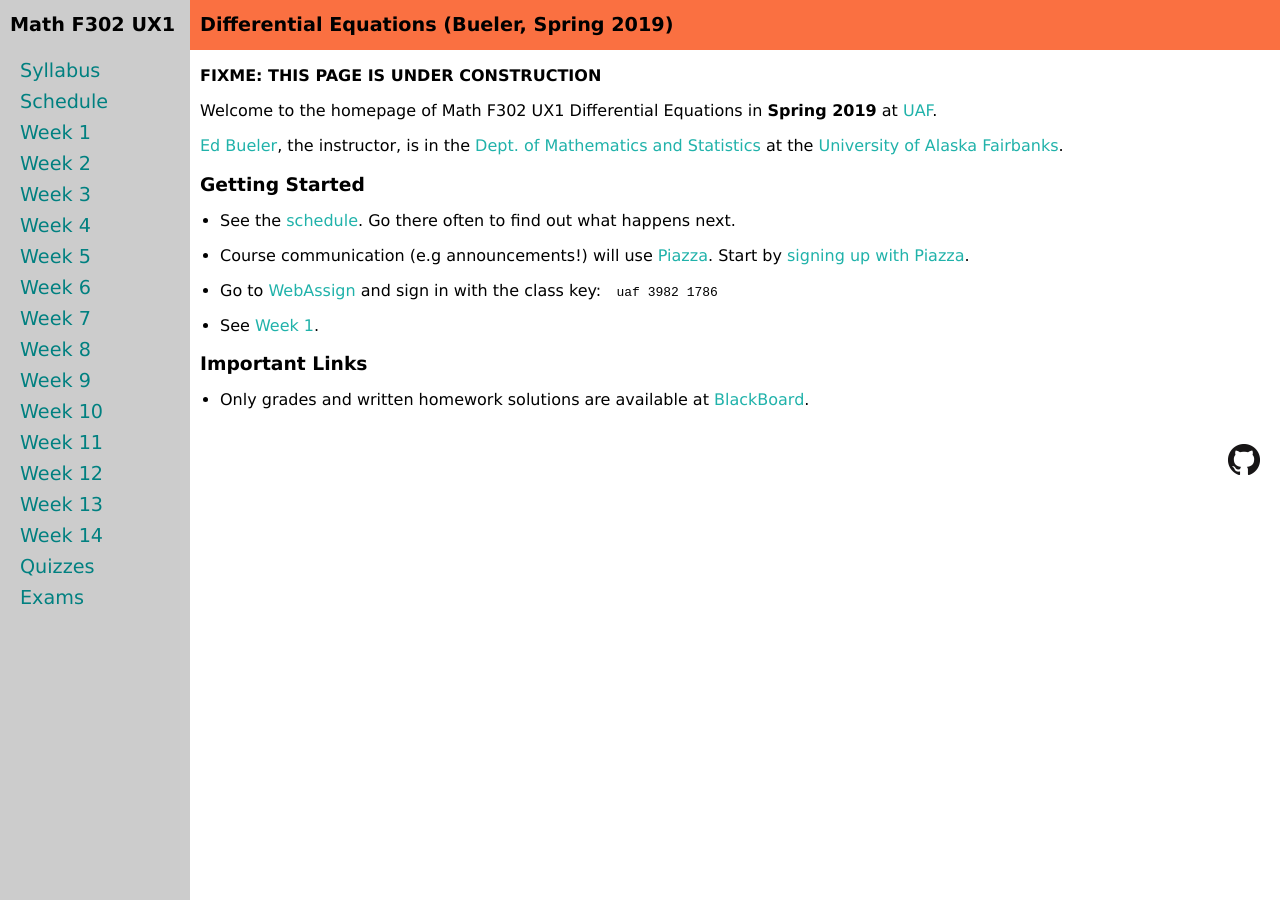
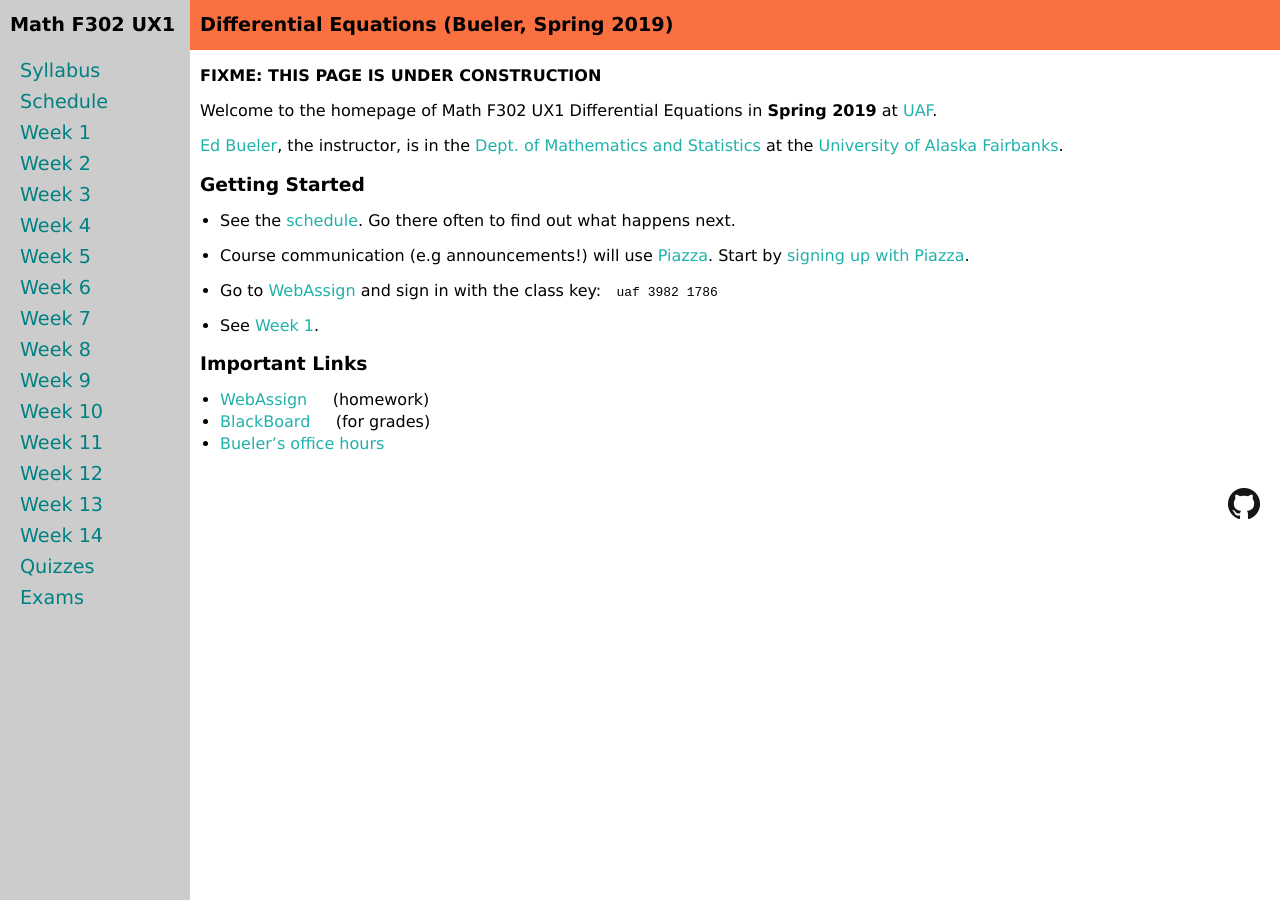
Before and after one commit to bueler/math302, a Jekyll site: the page built from index.md, in a window 1280 px wide. Built offline with Jekyll 4.4.1, drawn with Linux system fonts in a browser that asks for light colours.

Commit message:
better links

```diff
--- a/index.md
+++ b/index.md
@@ -21,7 +21,9 @@ Welcome to the homepage of Math F302 UX1 Differential Equations in **Spring 2019
 
 ### Important Links
 
-* Only grades and written homework solutions are available at [BlackBoard](https://classes.alaska.edu).
+* [WebAssign](https://www.webassign.net/) &nbsp; &nbsp; (homework)
+* [BlackBoard](https://classes.alaska.edu) &nbsp; &nbsp; (for grades)
+* [Bueler's office hours](http://bueler.github.io/OffHrs.htm)
 
 <br>
 [<img src="GitHub-Mark-32px.png" align="right">](https://github.com/bueler/math302 "This page is a github repo.")
```
